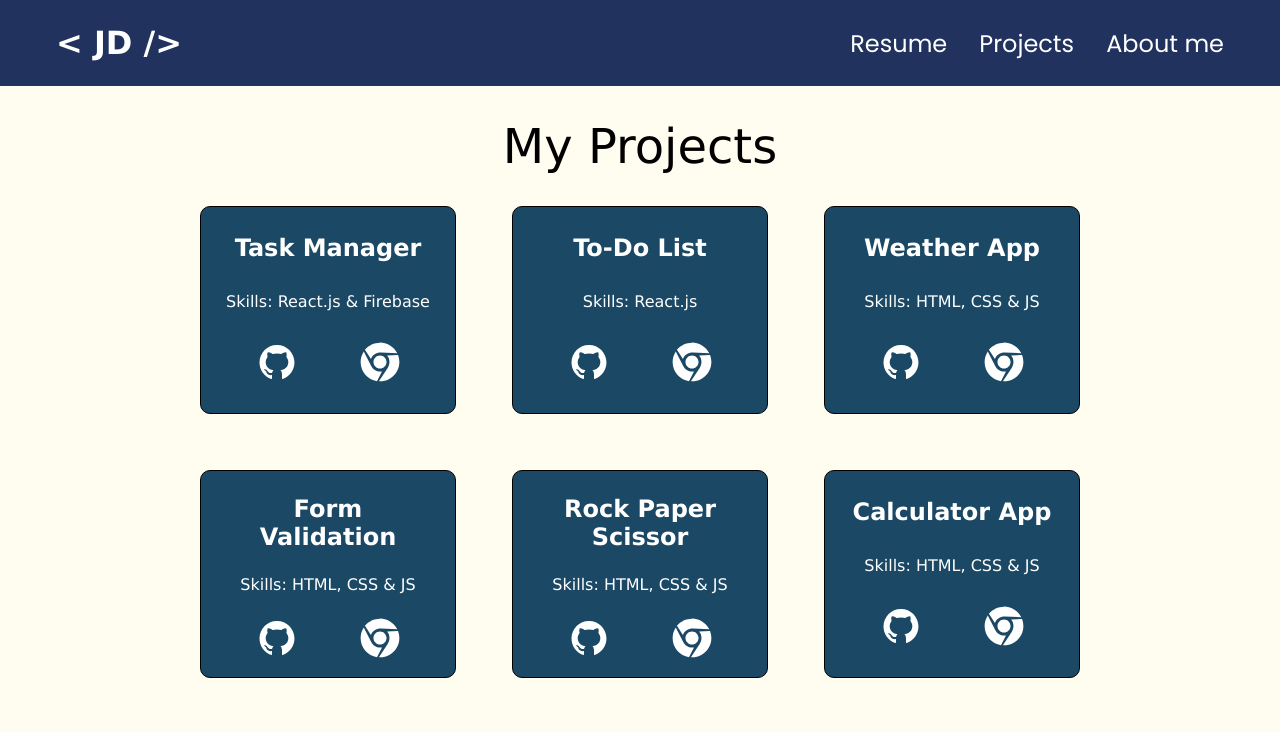
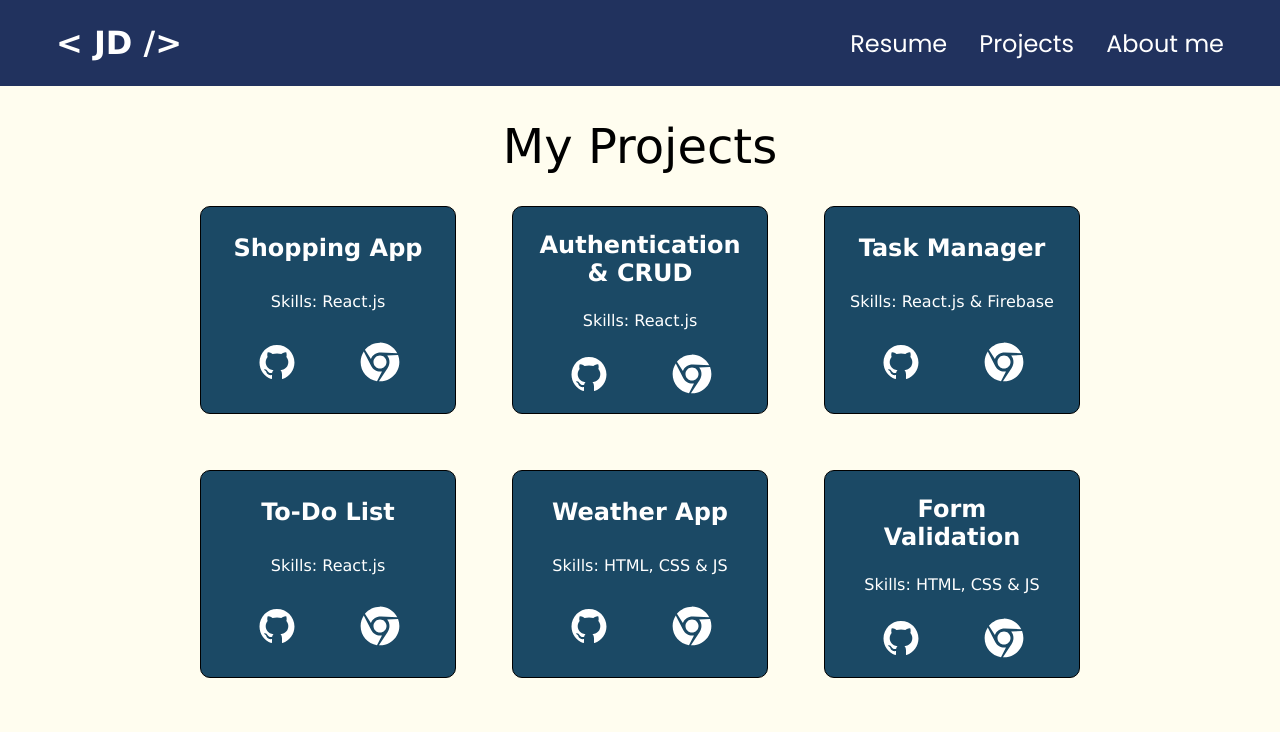
Before and after one commit to joydeep-git/portfolio_react, a React (Create React App) app: page /projects in a window 1280 px wide. Shown: the top 732 px of the page. Built offline with nearby package versions, Linux system fonts and the light colour scheme; a web font is replaced by a local one.

Commit message:
updated 2 project details

```diff
--- a/src/Data/ProjectDetails.js
+++ b/src/Data/ProjectDetails.js
@@ -13,9 +13,9 @@ import weatherApp from "../Image/weather-app.png";
 
 export const projectDetails = [
 
-    // { id:1, name: "Task Manager" , image: taskManager, techUsed: "React.js  & Firebase", github: "https://github.com/joydeep-git/task-manager_react", liveUrl: "https://jd-taskmanager-react.netlify.app/",},
+    { id:1, name: "Shopping App" , image: taskManager, techUsed: "React.js", github: "https://github.com/joydeep-git/shopping-cart_react", liveUrl: "https://jd-shopping-app-react.netlify.app/",},
 
-    // { id:2, name: "Task Manager" , image: taskManager, techUsed: "React.js  & Firebase", github: "https://github.com/joydeep-git/task-manager_react", liveUrl: "https://jd-taskmanager-react.netlify.app/",},
+    { id:2, name: "Authentication & CRUD" , image: taskManager, techUsed: "React.js", github: "https://github.com/joydeep-git/authentication-crud_react", liveUrl: "https://jd-auth-crud-react.netlify.app/",},
 
     { id:3, name: "Task Manager" , image: taskManager, techUsed: "React.js  & Firebase", github: "https://github.com/joydeep-git/task-manager_react", liveUrl: "https://jd-taskmanager-react.netlify.app/",},
 
```
